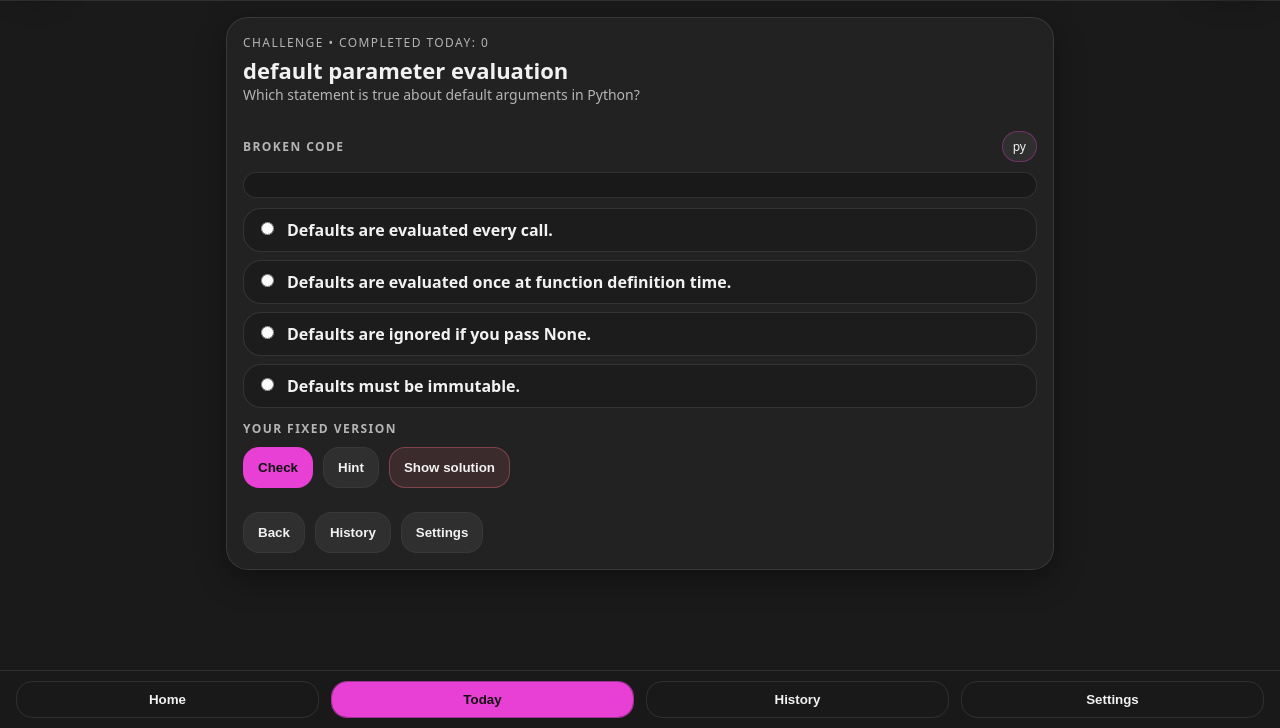
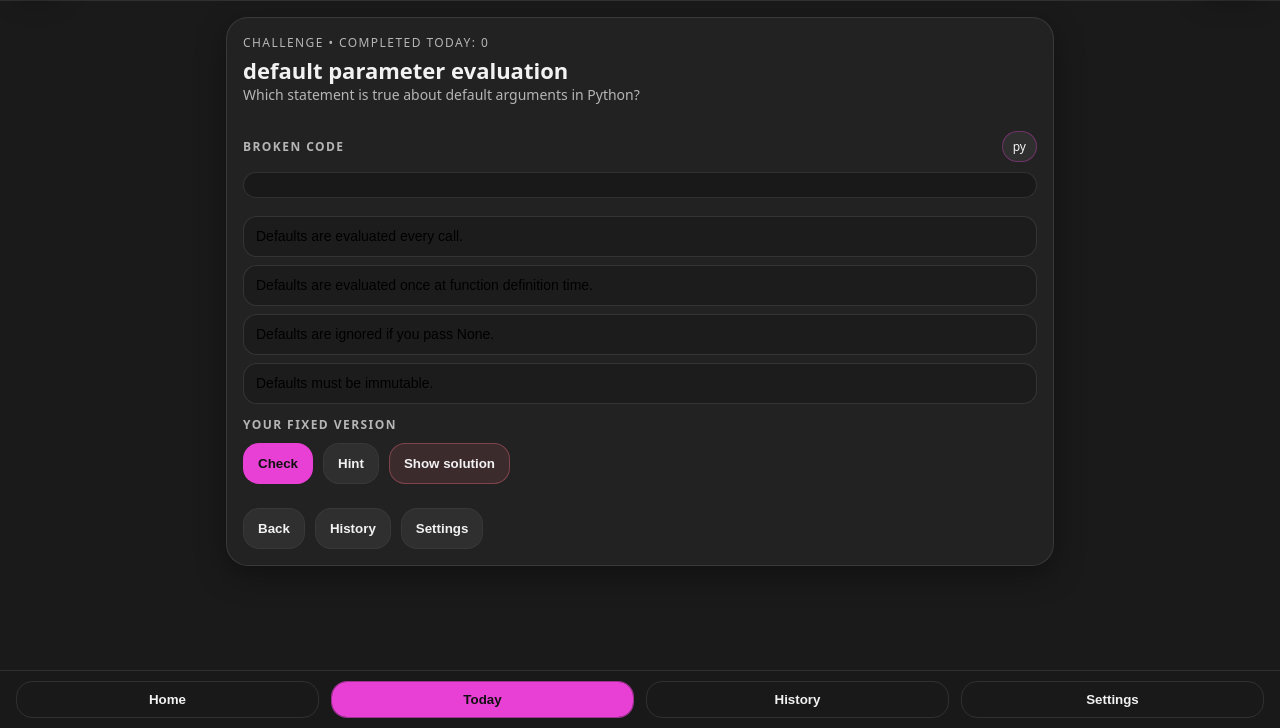
Before and after one commit to pattybooom/Synfixer, a plain HTML site: page index.html in a window 1280 px wide. Both pictures are taken after a click on the button "Start". Shown: the part 72-800 px from the top of the page. Drawn offline with Linux system fonts and the light colour scheme.

Commit message:
minor changes

```diff
--- a/app.js
+++ b/app.js
@@ -151,6 +151,7 @@ function computeToday() {
     dayKey,
     count: todays.length,
     challenge,
+    mcqSelectedIndex: null
   };
 }
 
@@ -302,35 +303,27 @@ function renderToday() {
   $("#solutionBox").style.display = "none";
   $("#solutionPre").textContent = "";
 
-  if (c.type === "mcq") {
+    if (c.type === "mcq") {
     brokenPre.textContent = c.code || "";
     choices.style.display = "";
-    const group = `mcq-${dayKey}-${n}`;
+    state.today.mcqSelectedIndex = null;
+    choices.innerHTML = "";
 
     c.choices.forEach((choice, idx) => {
-      const label = document.createElement("label");
-      label.style.display = "flex";
-      label.style.alignItems = "flex-start";
-      label.style.gap = "10px";
-      label.style.padding = "10px 12px";
-      label.style.marginTop = "8px";
-      label.style.borderRadius = "18px";
-      label.style.border = "1px solid var(--border)";
-      label.style.background = "rgba(0,0,0,.15)";
-      label.style.cursor = "pointer";
+      const btn = document.createElement("button");
+      btn.type = "button";
+      btn.className = "mcq-choice";
+      btn.textContent = choice;
 
-      const input = document.createElement("input");
-      input.type = "radio";
-      input.name = group;
-      input.value = String(idx);
-      input.style.marginTop = "3px";
+      btn.onclick = () => {
+        state.today.mcqSelectedIndex = idx;
+        // highlight selected
+        choices.querySelectorAll(".mcq-choice").forEach((b, i) => {
+          b.classList.toggle("selected", i === idx);
+        });
+      };
 
-      const text = document.createElement("div");
-      text.innerHTML = `<div style="font-weight:800">${escapeHtml(choice)}</div>`;
-
-      label.appendChild(input);
-      label.appendChild(text);
-      choices.appendChild(label);
+      choices.appendChild(btn);
     });
 
     clearResult();
@@ -531,15 +524,12 @@ function checkAnswer() {
   }
 
   if (c.type === "mcq") {
-    const dayKey = state.today.dayKey;
-    const todays = getCompletionsForDay(dayKey);
-    const group = `mcq-${dayKey}-${todays.length}`;
-    const checked = document.querySelector(`input[name="${group}"]:checked`);
-    if (!checked) {
+    const selectedIndex = state.today.mcqSelectedIndex;
+    if (selectedIndex === null || selectedIndex === undefined) {
       setResult("Pick an option first 👀", false);
       return;
     }
-    const selectedIndex = Number(checked.value);
+
     if (selectedIndex === c.answerIndex) {
       recordCompletion(c, String(selectedIndex));
       setResult(`Correct! Completed today: ${state.today.count} ✅`, true);
--- a/styles.css
+++ b/styles.css
@@ -385,3 +385,40 @@ button,
     font-size: 16px;
     line-height: 1.5;
 }
+
+/* MCQ: smaller, regular font, full-row accent when selected */
+.mcq-choice {
+    width: 100%;
+    text-align: left;
+    padding: 10px 12px;
+    margin-top: 8px;
+
+    border-radius: 14px;
+    border: 1px solid var(--border);
+    background: rgba(0, 0, 0, .15);
+
+    font-weight: 400;
+    /* regular */
+    font-size: 14px;
+    /* smaller */
+    line-height: 1.35;
+
+    cursor: pointer;
+}
+
+.mcq-choice.selected {
+    background: var(--accent);
+    border-color: rgba(232, 63, 212, .65);
+    color: #111;
+}
+
+.mcq-choice:active {
+    transform: translateY(1px);
+}
+
+/* make sure iOS doesn't add native styling */
+.mcq-choice {
+    -webkit-appearance: none;
+    appearance: none;
+    -webkit-tap-highlight-color: transparent;
+}
```
